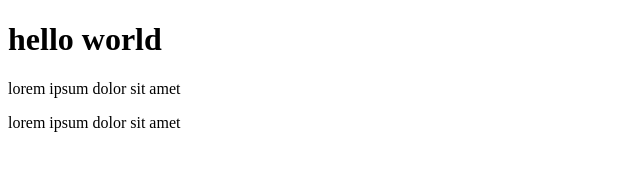
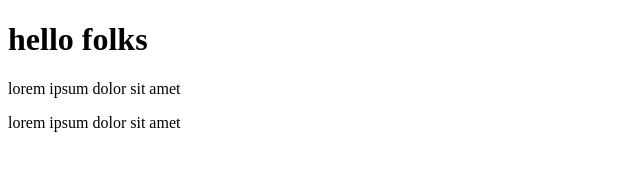
Before and after one commit to boudra/demo-git, a plain HTML site: page index.html in a window 1280 px wide. Shown: the full height of the page, 0-640 px from the left. Drawn offline with Linux system fonts and the light colour scheme.

Commit message:
change to folks

```diff
--- a/index.html
+++ b/index.html
@@ -5,7 +5,7 @@
   <title></title>
 </head>
 <body>
-  <h1>hello world</h1>
+  <h1>hello folks</h1>
   <p>lorem ipsum dolor sit amet</p>
   <p>lorem ipsum dolor sit amet</p>
 </body>
```
